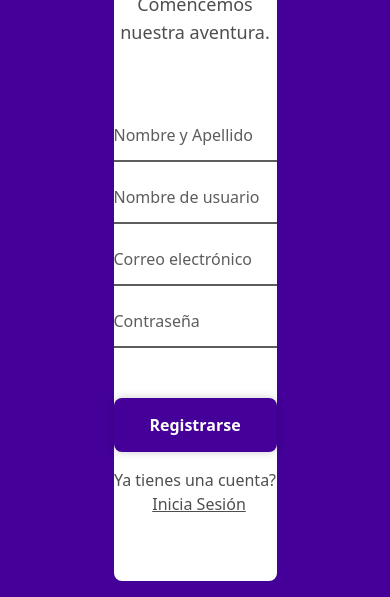
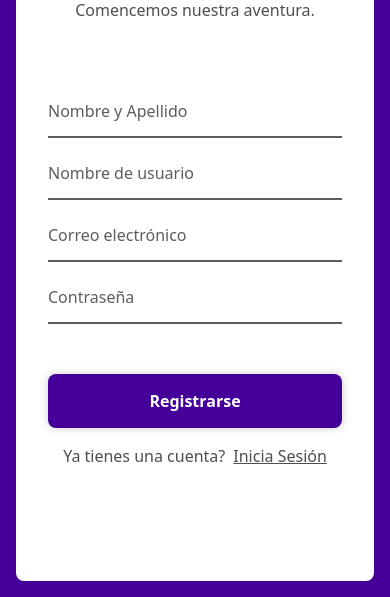
Before and after one commit to LizarzaburuCarlos/path2you, an Astro site in the folder path2you-frontend/: page /register in a window 390 px wide. Shown: the part 247-844 px from the top of the page. Built offline with nearby package versions, Linux system fonts and the light colour scheme; Astro itself is replaced by a stand-in of ours.

Commit message:
register responsive fixes

```diff
--- a/path2you-frontend/src/components/RegisterForm.tsx
+++ b/path2you-frontend/src/components/RegisterForm.tsx
@@ -38,17 +38,17 @@ const RegisterForm = () => {
   };
 
   return (
-    <section className="register w-full h-full bg-white text-white rounded-lg flex flex-col justify-center items-center">
+    <section className="register w-full h-full bg-white text-white rounded-lg flex flex-col justify-center items-center max-lg:px-8">
       <div className="register__presentation w-fit flex flex-col gap-2 mx-auto text-center">
         <img
           src="/icono.png"
           alt="Logo Path2You"
           className="login__logo max-w-[5rem] mx-auto overflow-hidden"
         />
-        <h1 className="login__title text-customPrimary text-3xl font-bold">
+        <h1 className="login__title text-customPrimary text-2xl md:text-3xl font-bold">
           Creemos tu cuenta.
         </h1>
-        <p className="login__text text-customText text-lg font-medium">
+        <p className="login__text text-customText text-base md:text-lg font-medium">
           Comencemos nuestra aventura.
         </p>
       </div>
--- a/path2you-frontend/src/pages/register.astro
+++ b/path2you-frontend/src/pages/register.astro
@@ -8,7 +8,7 @@ const title = "Path2You LogIn";
 <EmptyLayout title={title}>
   <div class="register-page w-full h-screen bg-customPrimary">
     <div class="register-page__container h-full 2xl:w-[1280px] mx-auto">
-        <div class="register-page__form w-1/2 mx-auto h-full p-4">
+        <div class="register-page__form w-full md:w-1/2 mx-auto h-full p-4">
             <RegisterForm client:load />
         </div>
     </div>
```
